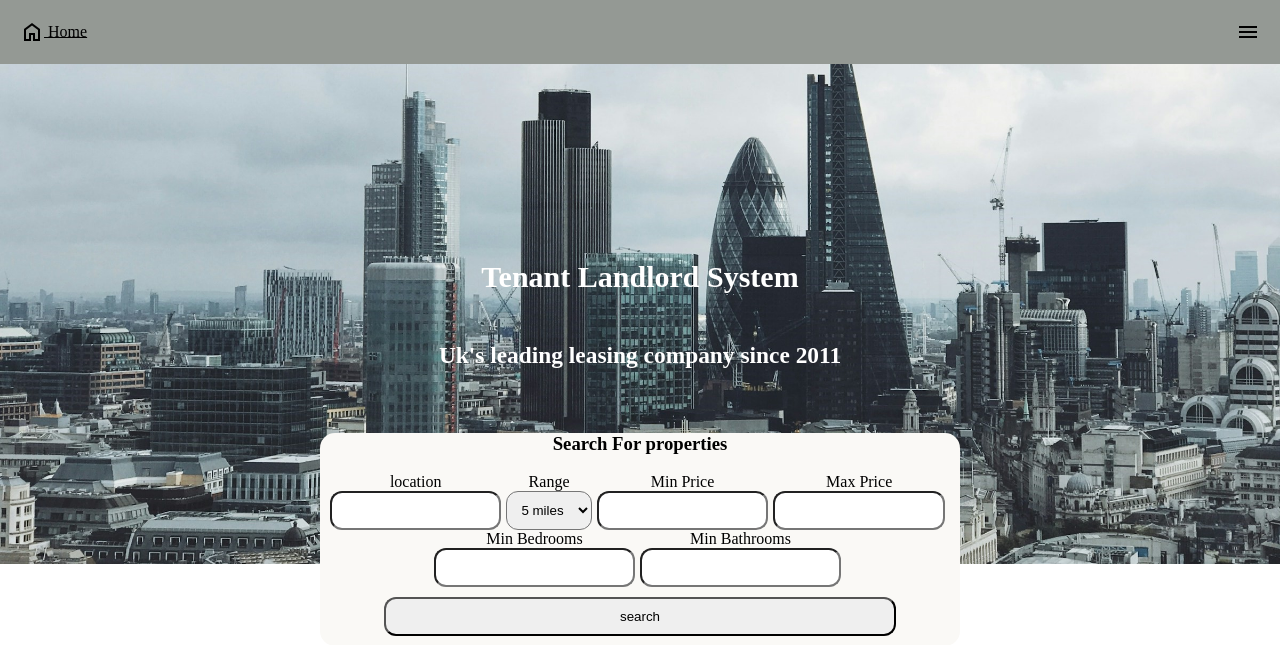
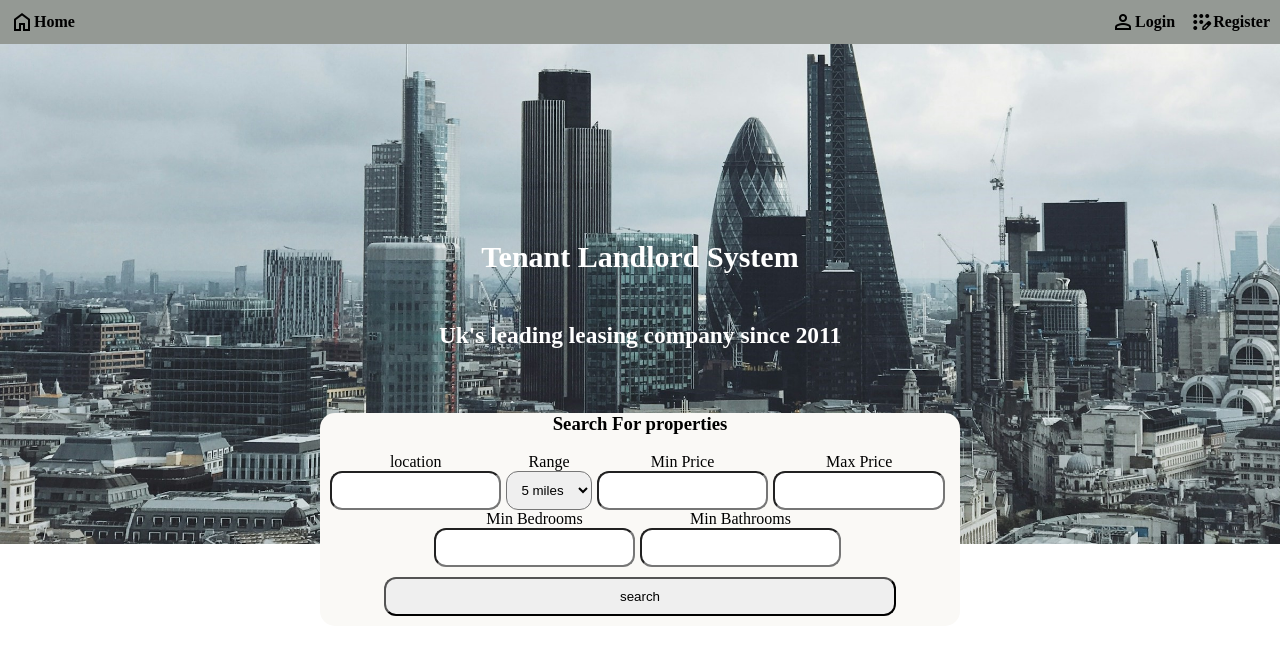
Before and after one commit to Sovietsupporter69/Tenant-landlord-system, a PHP site: page / in a window 1280 px wide. Shown: the top 645 px of the page. Run offline with PHP 8.4, Linux system fonts and the light colour scheme.

Commit message:
set homepage banner and fix links

```diff
--- a/htdocs/css/global.css
+++ b/htdocs/css/global.css
@@ -8,8 +8,10 @@
         border: 15px;
         background-color: #949994;
         display: flex;
-        flex-direction: column;
+        justify-content: space-between;
+        flex-direction: row;
         padding: 10px;
+        text-decoration: none;
     }
 
     div.banner p {
@@ -20,8 +22,14 @@
         vertical-align: middle;
     }
 
+    div.banner a {
+        font-weight: bold;
+        text-decoration: none;
+    }
+
     div.banner>span>a {
         padding-left: 10px;
+        display: inline;
     }
 
     body,
@@ -37,8 +45,9 @@
 
     span.material-symbols-outlined {
         vertical-align: middle;
+        margin-top: auto;
+        margin-bottom: auto;
     }
-
 
 
     .welcome-banner {
@@ -241,8 +250,4 @@
         transform: translate(0, -11px) rotate(45deg);
     }
 
-
-
-
-
 }
--- a/htdocs/index.php
+++ b/htdocs/index.php
@@ -7,10 +7,10 @@ define("title", "Home page");
 // define("special_script", "page specific script");
 
 require_once($_SERVER["DOCUMENT_ROOT"]."/private/document_head.php");
-require_once($_SERVER["DOCUMENT_ROOT"]."/private/banners/landlord.php")
+require_once($_SERVER["DOCUMENT_ROOT"]."/private/banners/pre_auth.php")
 ?>
 
-<script src="js/burger-menu.js" defer></script>
+<!-- <script src="js/burger-menu.js" defer></script> -->
 
 
 <main>
--- a/htdocs/private/banners/pre_auth.php
+++ b/htdocs/private/banners/pre_auth.php
@@ -2,6 +2,6 @@
     <a href="/"><span class="material-symbols-outlined">home</span><p>Home</p></a>
     <span>
         <a href="/auth/login.php"><span class="material-symbols-outlined">person</span><p>Login</p></a>
-        <a href="/auth/sign_up.php"><span class="material-symbols-outlined">app_registration</span><p>Register</p></a>
+        <a href="/auth/register.php"><span class="material-symbols-outlined">app_registration</span><p>Register</p></a>
     </span>
 </div>
```
Also changed, not shown: htdocs/auth/login.php (added, +17 -0 lines), htdocs/auth/register.php (added, +17 -0 lines).
